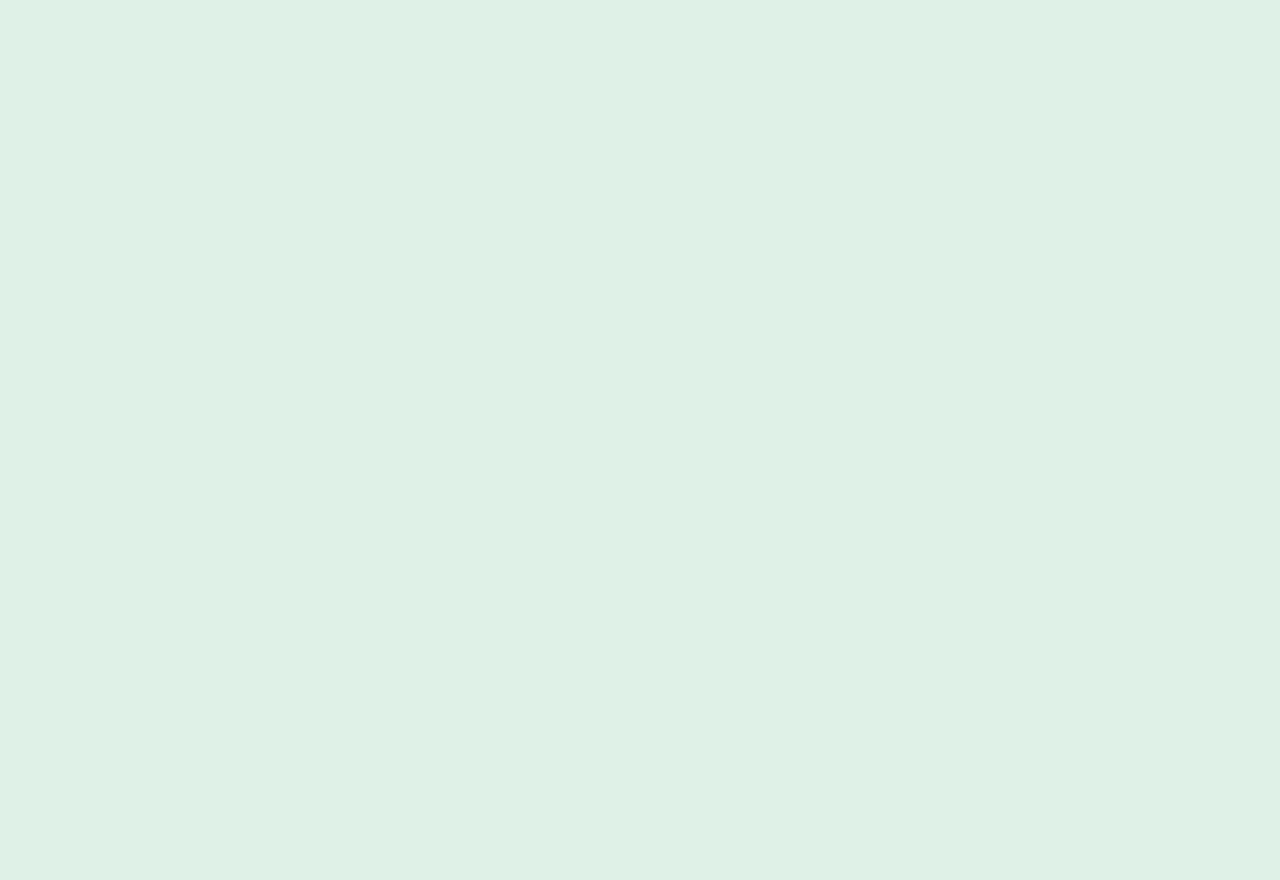
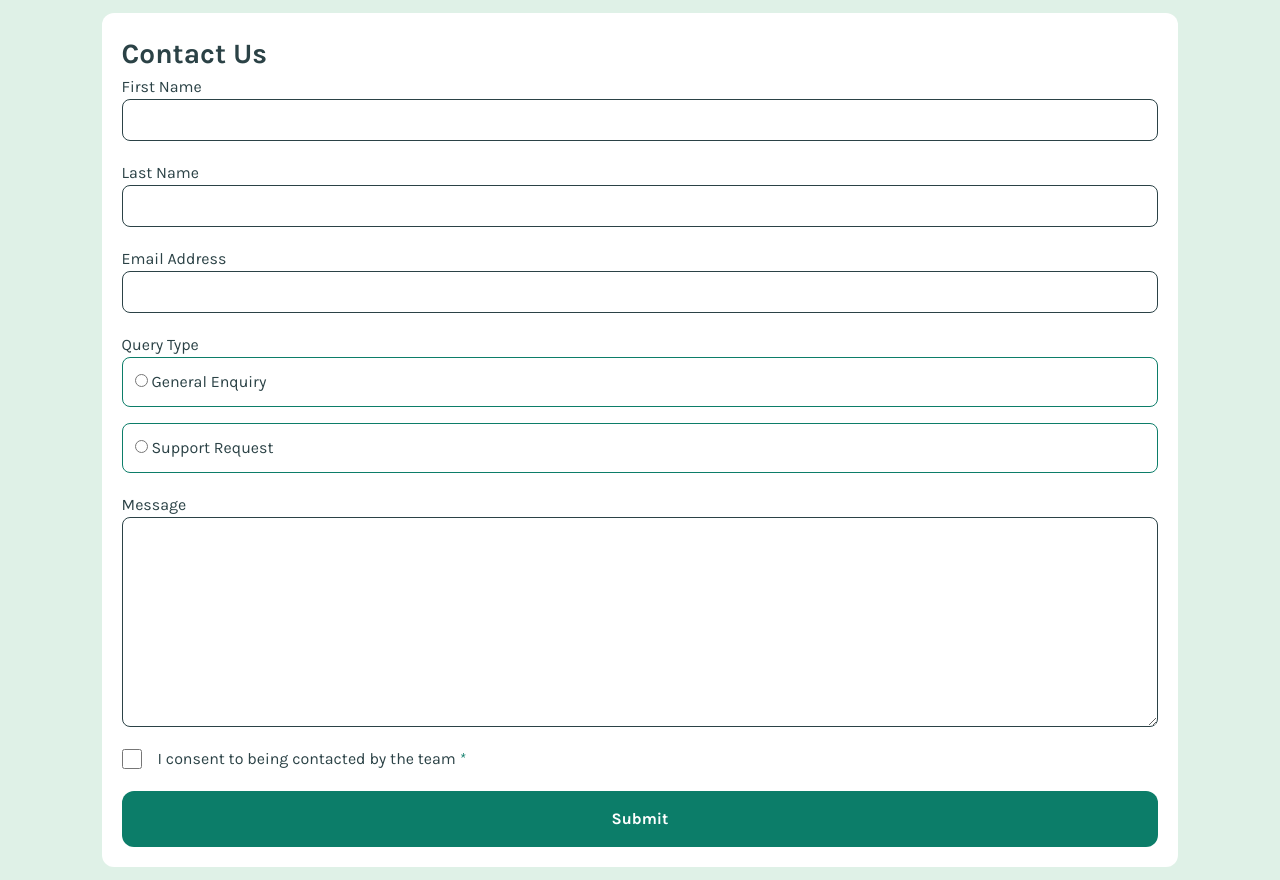
Before and after one commit to matheusrobertodasilva/contact-form, a Vue app: page / in a window 1280 px wide. Before the commit the page ends 800 px from the top, so only its background shows below. Built offline with nearby package versions, Linux system fonts and the light colour scheme.

Commit message:
criação do formulario e do componente de notificação

```diff
--- a/index.html
+++ b/index.html
@@ -5,7 +5,7 @@
     <meta name="viewport" content="width=device-width, initial-scale=1.0" />
     <title>Contact Form</title>
   </head>
-  <body class="text-[16px] font-karla bg-Green-200-(lighter) h-[100vh] flex justify-center items-center">
+  <body class="text-[16px] font-karla text-White bg-Green-200-(lighter) m-10 h-screen flex justify-center items-center">
     <div id="app"></div>
     <script type="module" src="/src/main.js"></script>
   </body>
--- a/src/App.vue
+++ b/src/App.vue
@@ -1,9 +1,10 @@
 <script setup>
-
+  import Notification from './components/Notification.vue';
+  import Form from './components/Form.vue';
 </script>
 
 <template>
-
+  <Form/>
 </template>
 
 <style scoped>
--- a/src/components/Form.vue
+++ b/src/components/Form.vue
@@ -1,3 +1,45 @@
 <template>
+    <section>
+        <div class="bg-White p-5 rounded-xl">
+            <h1 class="text-Grey-900-(darker) font-bold text-[28px]">Contact Us</h1>
+            <form action="" class="text-Grey-900-(darker) space-y-5">
+                <label for="firstName" class="flex flex-col"> First Name
+                    <input id="firstName" type="text" class="cursor-pointer p-2 rounded-lg border border-Grey-900-(darker) outline-none focus:border-Green-600-(medium) focus:caret-Green-600-(medium)" v-model="firstName">
+                </label>
+                <label for="lastName" class="flex flex-col"> Last Name
+                    <input id="lastName" type="text" class="cursor-pointer p-2 rounded-lg border border-Grey-900-(darker) outline-none focus:border-Green-600-(medium) focus:caret-Green-600-(medium)" v-model="lastName">
+                </label>
+                <label for="emailAddress" class="flex flex-col"> Email Address
+                    <input id="emailAddress" type="text" class="cursor-pointer p-2 rounded-lg border border-Grey-900-(darker) outline-none focus:border-Green-600-(medium) focus:outline-3 focus:caret-Green-600-(medium)" v-model="emailAddress">
+                </label>
+                <label for="queryType" class="flex flex-col space-y-4"> Query Type
+                    <label for="generalEnquiry" class="cursor-pointer border border-Green-600-(medium)  p-3 rounded-lg " :class="[queryType == 'generalEnquiry' ? 'bg-Green-200-(lighter)' : '']">
+                        <input id="generalEnquiry" name="queryType" value="generalEnquiry" type="radio" class="p-2 rounded-lg border border-Grey-900-(darker) accent-Green-600-(medium) " v-model="queryType"> General Enquiry
+                    </label>
+                    <label for="supportRequest" class="cursor-pointer border border-Green-600-(medium) p-3 rounded-lg " :class="[queryType == 'supportRequest' ? 'bg-Green-200-(lighter)' : '']">
+                        <input id="supportRequest" name="queryType" value="supportRequest" type="radio" class="p-2 rounded-lg border border-Grey-900-(darker) accent-Green-600-(medium)" v-model="queryType"> Support Request
+                    </label>
+                </label>
+                <label for="message" class="flex flex-col"> Message
+                    <textarea id="message" rows="8" class="cursor-pointer outline-none focus:caret-Green-600-(medium) p-2 rounded-lg border border-Grey-900-(darker) focus:border-Green-600-(medium) focus:outline-3 "></textarea>
+                </label>
+                <label for="checkbox" class="flex items-center cursor-pointer">
+                    <input id="checkbox" type="checkbox" class="cursor-pointer w-5 h-5 p-2 border-2 mr-4 accent-Green-600-(medium)" v-model="checkbox"> <span>I consent to being contacted by the team <i class="text-Green-600-(medium)">*</i></span>
+                </label>
+                <input type="submit" value="Submit" class="cursor-pointer bg-Green-600-(medium) text-White p-4 rounded-xl font-bold w-[81vw] checked:bg-Green-600-(medium) hover:bg-Grey-900-(darker)">
+            </form>
+        </div>
+    </section>
+</template>
 
-</template>
+<script>
+    export default{
+        data(){
+            return{
+                queryType:null,
+                checkbox:""
+            }
+        },
+
+    }
+</script>
--- /dev/null
+++ b/src/components/Notification.vue
@@ -0,0 +1,12 @@
+<template>
+    <Transition class="absolute top-0 left-0">
+        <div class="p-5 m-3 bg-Grey-900-(darker) rounded-xl space-y-3">
+            <div class="flex space-x-2 font-[800]">
+                <!-- <img src="./src/assets/images/icon-success-check.svg" alt="icon of success"> -->
+                <svg xmlns="http://www.w3.org/2000/svg" width="20" height="21" fill="none" viewBox="0 0 20 21"><path fill="#fff" d="M14.28 7.72a.748.748 0 0 1 0 1.06l-5.25 5.25a.748.748 0 0 1-1.06 0l-2.25-2.25a.75.75 0 1 1 1.06-1.06l1.72 1.72 4.72-4.72a.75.75 0 0 1 1.06 0Zm5.47 2.78A9.75 9.75 0 1 1 10 .75a9.76 9.76 0 0 1 9.75 9.75Zm-1.5 0A8.25 8.25 0 1 0 10 18.75a8.26 8.26 0 0 0 8.25-8.25Z"/></svg>
+                <h3>Message Sent!</h3>
+            </div>
+            <p>Thanks for completing the form. We'll be in touch soon!</p>
+        </div>
+    </Transition>
+</template>
```
